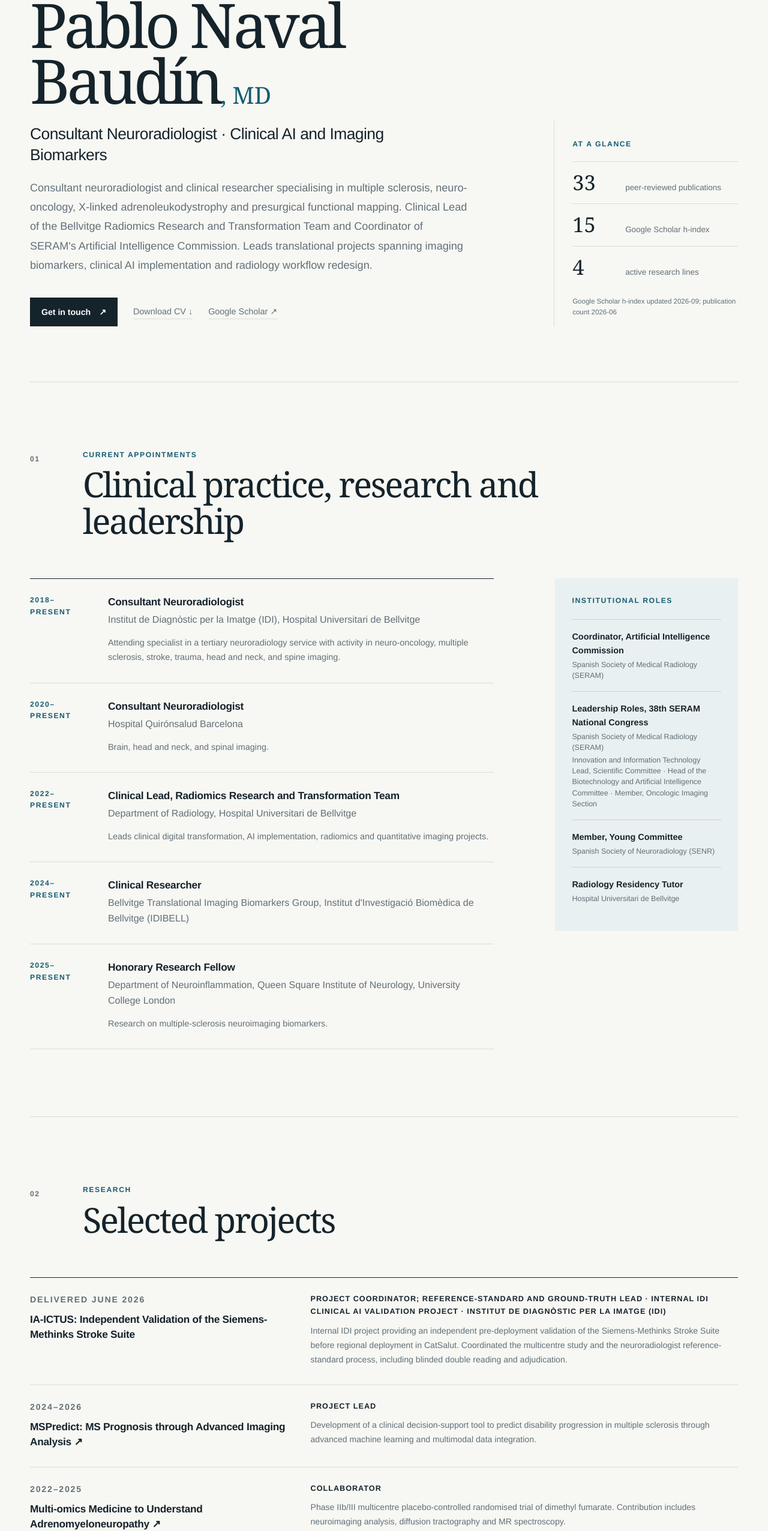
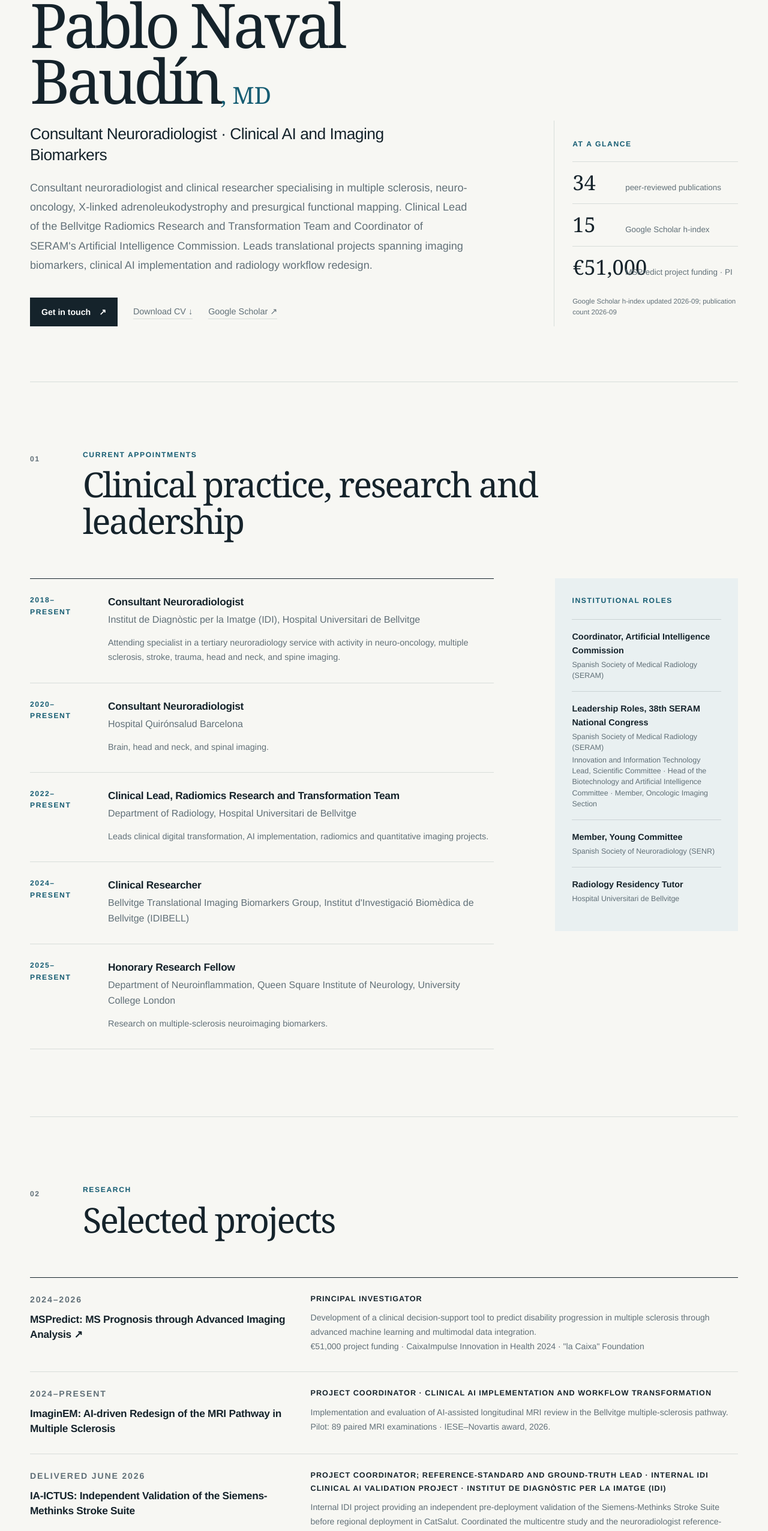
Before and after one commit to navalpablo/about, a Next.js app: page / in a window 1280 px wide. Shown: the part 220-2772 px from the top of the page at 60% size. Built offline with nearby package versions, Linux system fonts and the light colour scheme.

Commit message:
Clarify project contributions and funding without expanding leadership claims

```diff
--- a/app/page.tsx
+++ b/app/page.tsx
@@ -43,6 +43,19 @@ const formatProjectRange = (project: {
   return `${start}–${end}`;
 };
 
+type Project = (typeof cv.projects)[number] & {
+  funding_eur?: number;
+  principal_investigator?: string;
+  highlight?: string;
+};
+
+const formatFunding = (amount: number) =>
+  new Intl.NumberFormat("en-GB", {
+    style: "currency",
+    currency: "EUR",
+    maximumFractionDigits: 0,
+  }).format(amount);
+
 const externalLink = {
   target: "_blank",
   rel: "noreferrer",
@@ -56,7 +69,8 @@ export default function Home() {
         item.current || item.id === "role_seram_2026_congress_leadership",
     )
     .slice(0, 5);
-  const highlightedProjects = cv.projects;
+  const highlightedProjects: Project[] = cv.projects;
+  const mspredict = highlightedProjects.find((project) => project.id === "project_mspredict");
   const selectedPublications = cv.publications.filter((item) => item.selected);
   const selectedTalks = cv.talks;
   const recentAwards = cv.awards.slice(0, 6);
@@ -124,13 +138,15 @@ export default function Home() {
                 <dt>{cv.scientific_profile.h_index.google_scholar}</dt>
                 <dd>Google Scholar h-index</dd>
               </div>
-              <div>
-                <dt>{cv.research_lines.length}</dt>
-                <dd>active research lines</dd>
-              </div>
+              {mspredict?.funding_eur ? (
+                <div>
+                  <dt>{formatFunding(mspredict.funding_eur)}</dt>
+                  <dd>MSPredict project funding · PI</dd>
+                </div>
+              ) : null}
             </dl>
             <p className="metric-note">
-              Google Scholar h-index updated {cv.scientific_profile.google_scholar_as_of ?? cv.scientific_profile.metrics_as_of}; publication count {cv.scientific_profile.metrics_as_of}
+              Google Scholar h-index updated {cv.scientific_profile.google_scholar_as_of ?? cv.scientific_profile.metrics_as_of}; publication count {cv.scientific_profile.publications_as_of ?? cv.scientific_profile.metrics_as_of}
             </p>
           </aside>
         </section>
@@ -213,7 +229,18 @@ export default function Home() {
                       .filter(Boolean)
                       .join(" · ")}
                   </p>
+                  {project.principal_investigator ? (
+                    <p className="item-detail">Principal Investigator: {project.principal_investigator}</p>
+                  ) : null}
                   <p>{project.description}</p>
+                  {project.funding_eur ? (
+                    <p className="item-detail">
+                      {formatFunding(project.funding_eur)} project funding · {project.call} · {project.funder}
+                    </p>
+                  ) : null}
+                  {project.highlight ? (
+                    <p className="item-detail">{project.highlight}</p>
+                  ) : null}
                 </div>
               </article>
             ))}
@@ -274,7 +301,7 @@ export default function Home() {
             </a>
             <span>
               {cv.scientific_profile.medline_indexed_publications} peer-reviewed
-              publications ({cv.scientific_profile.metrics_as_of}) · Google Scholar h-index {cv.scientific_profile.h_index.google_scholar} ({cv.scientific_profile.google_scholar_as_of ?? cv.scientific_profile.metrics_as_of})
+              publications ({cv.scientific_profile.publications_as_of ?? cv.scientific_profile.metrics_as_of}) · Google Scholar h-index {cv.scientific_profile.h_index.google_scholar} ({cv.scientific_profile.google_scholar_as_of ?? cv.scientific_profile.metrics_as_of})
             </span>
           </div>
         </section>
--- a/data/cv.public.json
+++ b/data/cv.public.json
@@ -51,7 +51,7 @@
   },
   "scientific_profile": {
     "metrics_as_of": "2026-06",
-    "medline_indexed_publications": 33,
+    "medline_indexed_publications": 34,
     "h_index": {
       "web_of_science": 12,
       "scopus": 12,
@@ -69,7 +69,8 @@
         "AJNR"
       ]
     },
-    "google_scholar_as_of": "2026-09"
+    "google_scholar_as_of": "2026-09",
+    "publications_as_of": "2026-09"
   },
   "appointments": [
     {
@@ -270,6 +271,33 @@
   ],
   "projects": [
     {
+      "id": "project_mspredict",
+      "title": "MSPredict: MS Prognosis through Advanced Imaging Analysis",
+      "role": "Principal Investigator",
+      "funder": "\"la Caixa\" Foundation",
+      "call": "CaixaImpulse Innovation in Health 2024",
+      "reference": "CI24-10486",
+      "start_date": "2024",
+      "end_date": "2026",
+      "description": "Development of a clinical decision-support tool to predict disability progression in multiple sclerosis through advanced machine learning and multimodal data integration.",
+      "url": "https://caixaresearch.org/es/convocatoria-caixaimpulse-innovacion-salud-2024-ia-predecir-esclerosis-multiple",
+      "funding_eur": 51000
+    },
+    {
+      "id": "project_imaginem",
+      "title": "ImaginEM: AI-driven Redesign of the MRI Pathway in Multiple Sclerosis",
+      "role": "Project Coordinator",
+      "type": "Clinical AI implementation and workflow transformation",
+      "start_date": "2024",
+      "current": true,
+      "description": "Implementation and evaluation of AI-assisted longitudinal MRI review in the Bellvitge multiple-sclerosis pathway.",
+      "outcomes": [
+        "Winner of the 2026 IESE–Novartis Award, Category II (Presente digital).",
+        "Pilot evaluation included 89 paired MRI examinations and demonstrated a substantial increase in identified activity after neuroradiologist review with AI support."
+      ],
+      "highlight": "Pilot: 89 paired MRI examinations · IESE–Novartis award, 2026."
+    },
+    {
       "id": "project_ia_ictus",
       "title": "IA-ICTUS: Independent Validation of the Siemens-Methinks Stroke Suite",
       "role": "Project Coordinator; Reference-Standard and Ground-Truth Lead",
@@ -281,16 +309,11 @@
       "description": "Internal IDI project providing an independent pre-deployment validation of the Siemens-Methinks Stroke Suite before regional deployment in CatSalut. Coordinated the multicentre study and the neuroradiologist reference-standard process, including blinded double reading and adjudication."
     },
     {
-      "id": "project_mspredict",
-      "title": "MSPredict: MS Prognosis through Advanced Imaging Analysis",
-      "role": "Project Lead",
-      "funder": "\"la Caixa\" Foundation",
-      "call": "CaixaImpulse Innovation in Health 2024",
-      "reference": "CI24-10486",
-      "start_date": "2024",
-      "end_date": "2026",
-      "description": "Development of a clinical decision-support tool to predict disability progression in multiple sclerosis through advanced machine learning and multimodal data integration.",
-      "url": "https://caixaresearch.org/es/convocatoria-caixaimpulse-innovacion-salud-2024-ia-predecir-esclerosis-multiple"
+      "id": "project_brain_tumor_perfunomics",
+      "title": "Brain Tumor Perfunomics",
+      "role": "Contributor",
+      "principal_investigator": "Albert Pons-Escoda",
+      "description": "Research and innovation in brain-tumour imaging within the Bellvitge Radiomics team."
     },
     {
       "id": "project_amn_dimethyl_fumarate",
@@ -314,19 +337,6 @@
       "start_date": "2023",
       "end_date": "2025",
       "description": "Study of hippocampal memory function to support surgical planning in mesial temporal lobe epilepsy."
-    },
-    {
-      "id": "project_imaginem",
-      "title": "ImaginEM: AI-driven Redesign of the MRI Pathway in Multiple Sclerosis",
-      "role": "Project Coordinator",
-      "type": "Clinical AI implementation and workflow transformation",
-      "start_date": "2024",
-      "current": true,
-      "description": "Implementation and evaluation of AI-assisted longitudinal MRI review in the Bellvitge multiple-sclerosis pathway.",
-      "outcomes": [
-        "Winner of the 2026 IESE–Novartis Award, Category II (Presente digital).",
-        "Pilot evaluation included 89 paired MRI examinations and demonstrated a substantial increase in identified activity after neuroradiologist review with AI support."
-      ]
     }
   ],
   "talks": [
--- a/scripts/generate-public-cv.mjs
+++ b/scripts/generate-public-cv.mjs
@@ -53,6 +53,7 @@ const publicCv = {
   },
   scientific_profile: {
     metrics_as_of: master.scientific_profile.metrics_as_of,
+    publications_as_of: master.scientific_profile.publications_as_of,
     google_scholar_as_of: master.scientific_profile.google_scholar_as_of,
     medline_indexed_publications:
       master.scientific_profile.medline_indexed_publications,
@@ -108,6 +109,9 @@ const publicCv = {
         type: item.type,
         institution: item.institution,
         funder: item.funder,
+        funding_eur: item.funding_eur,
+        principal_investigator: item.principal_investigator,
+        highlight: item.highlight,
         call: item.call,
         reference: item.reference,
         start_date: item.start_date,
```
Also changed, not shown: public/data/cv.public.json (+35 -25 lines).
